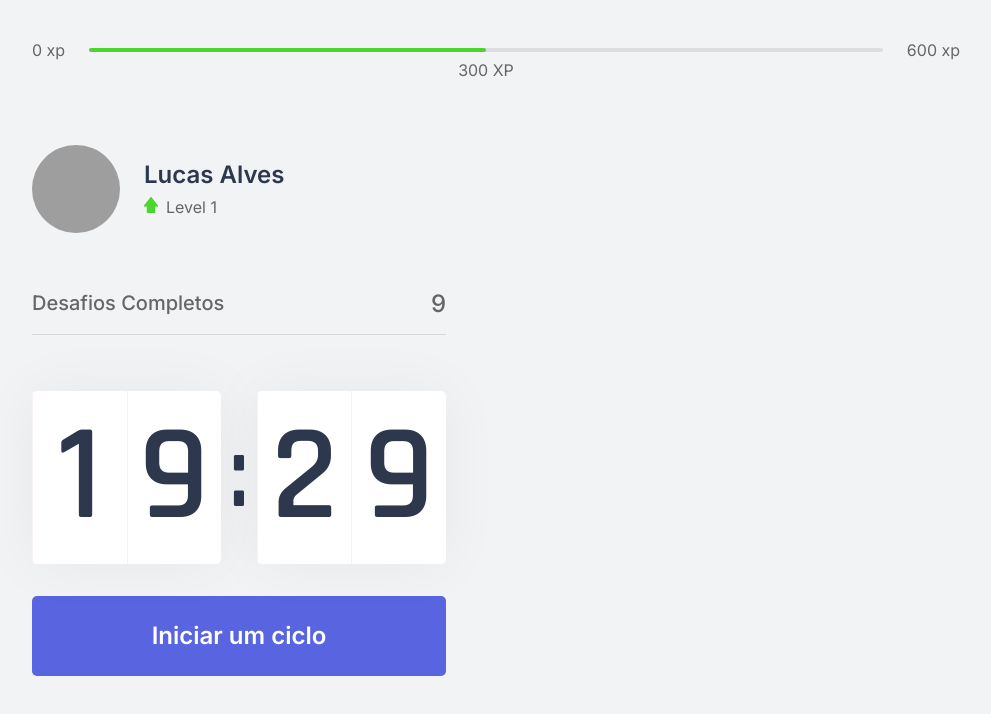
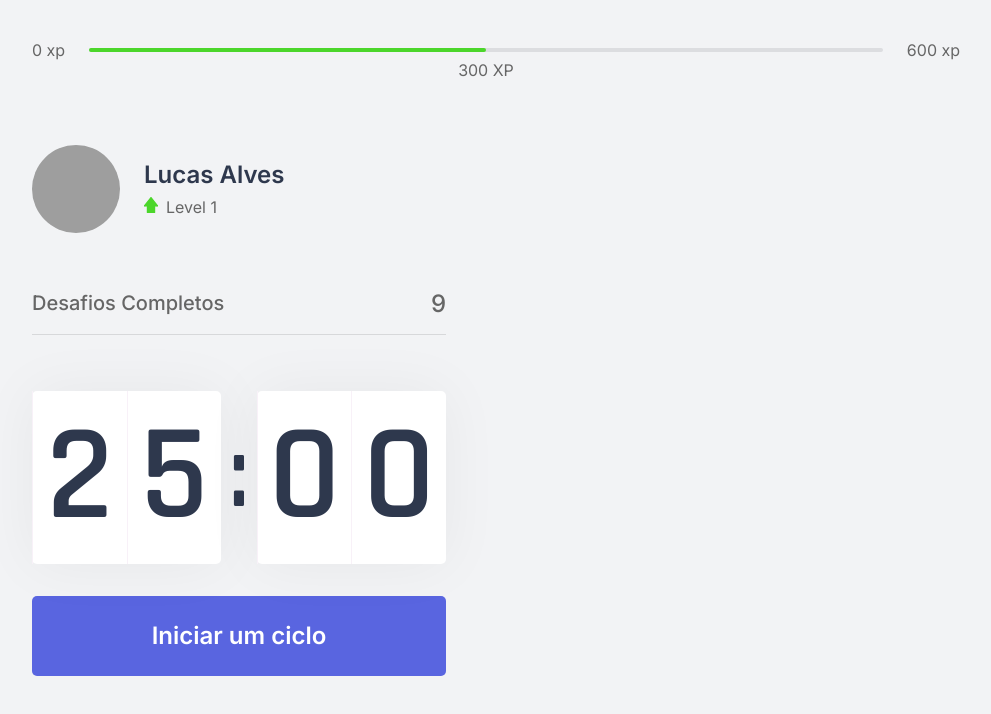
Before and after one commit to LucasAlvesGit/NextLevelWeek-4, a Next.js app: page / in a window 1280 px wide. Shown: the top 714 px of the page, without its empty margins (144-1135 px from the left). Built offline with nearby package versions, Linux system fonts and the light colour scheme; grey boxes are pictures that could not be loaded.

Commit message:
Hook Countdown (programando o countdown)

```diff
--- a/src/components/Countdown.tsx
+++ b/src/components/Countdown.tsx
@@ -1,21 +1,50 @@
+import { useEffect, useState } from "react";
+import { start } from "repl";
 import styles from "../styles/components/Countdown.module.css"
 
 export function Countdown () {
+
+  // const [time, setTime] = useState(25 * 60);
+  const [time , setTime] = useState(25 * 60);
+  const [active, setActive] = useState();
+
+  const minutes = Math.floor(time / 60);
+  const seconds = time % 60;
+
+  const [minuteLeft, minuteRight] = String(minutes).padStart(2, '0').split('');
+  const [secondLeft, secondRight] = String(seconds).padStart(2, '0').split('');
+
+  function startCountdown() {
+    setActive(true);
+  }
+
+  useEffect(() => {
+    if (active && time > 0){
+      setTimeout(() => {
+        setTime(time - 1);
+      }, 1000)
+    }
+  }, [active, time])
+
   return (
     <div>
       <div className={styles.countdownContainer}>
         <div>
-          <span>1</span>
-          <span>9</span>
+          <span>{minuteLeft}</span>
+          <span>{minuteRight}</span>
         </div>
         <span>:</span>
         <div>
-          <span>2</span>
-          <span>9</span>
+          <span>{secondLeft}</span>
+          <span>{secondRight}</span>
         </div>
       </div>
 
-      <button type="button" className={styles.countdownButton}>
+      <button
+      type="button"
+      className={styles.countdownButton}
+      onClick={startCountdown}
+      >
         Iniciar um ciclo
       </button>
     </div>
```
Also changed, not shown: src/styles/components/Countdown.module.css (line endings or trailing spaces).
